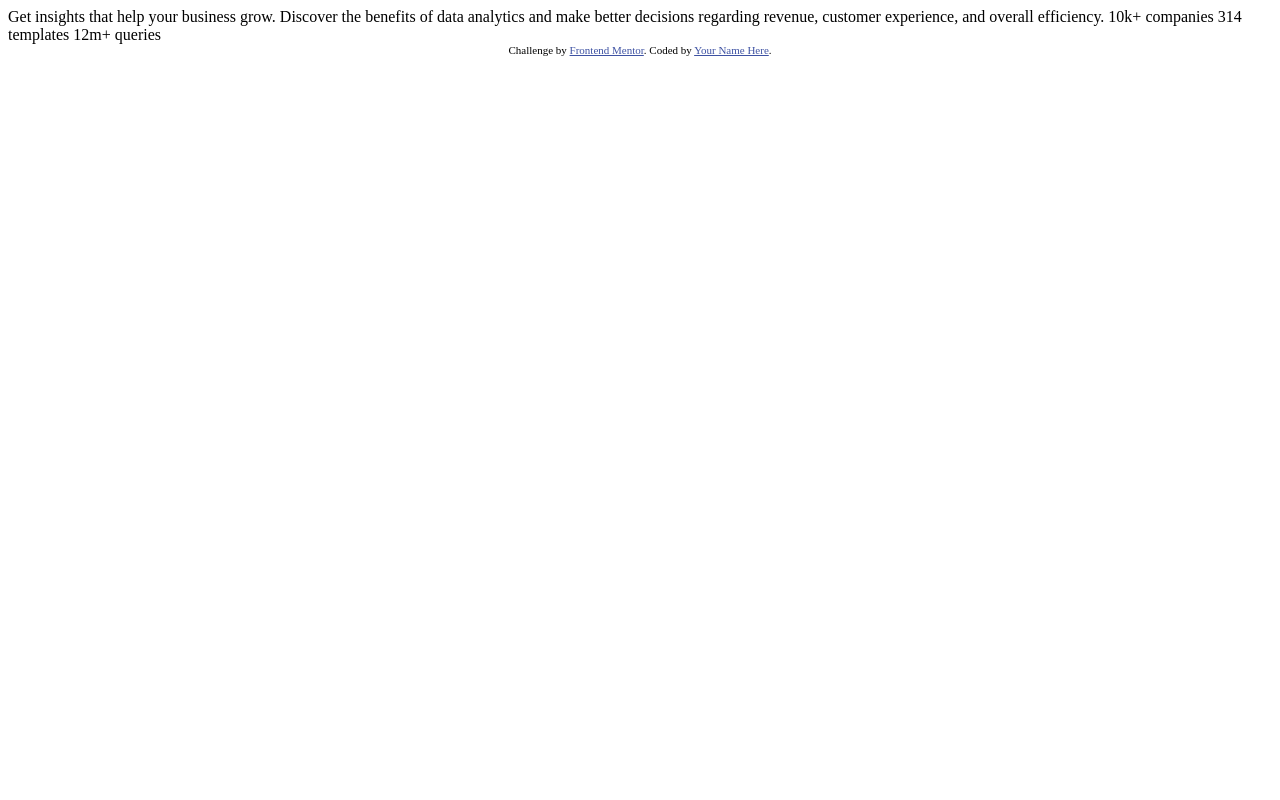
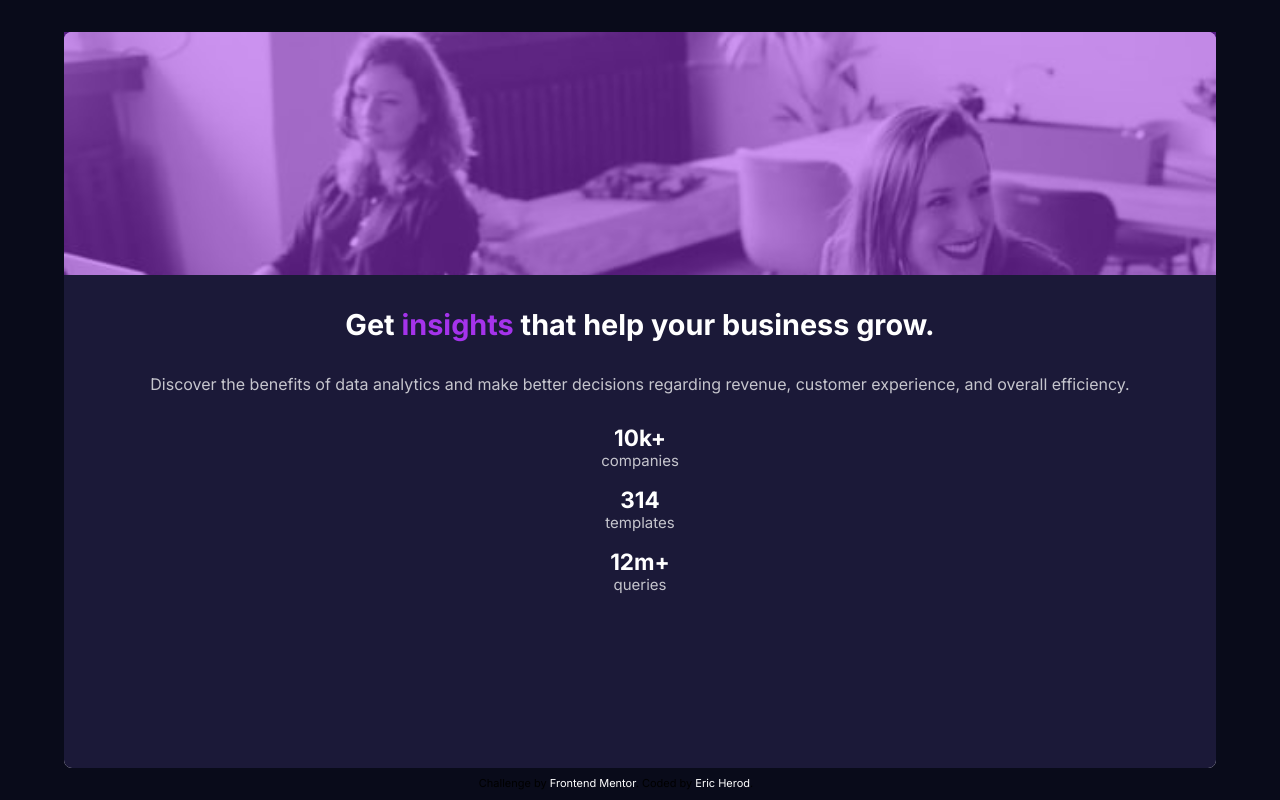
Before and after one commit to eherod/newbie-challenge-1, a plain HTML site: page index.html in a window 1280 px wide. Drawn offline with Linux system fonts and the light colour scheme.

Commit message:
updated css

```diff
--- a/index.html
+++ b/index.html
@@ -1,33 +1,63 @@
 <!DOCTYPE html>
 <html lang="en">
+
 <head>
   <meta charset="UTF-8">
-  <meta name="viewport" content="width=device-width, initial-scale=1.0"> <!-- displays site properly based on user's device -->
-
+  <meta name="viewport" content="width=device-width, initial-scale=1.0">
+  <!-- displays site properly based on user's device -->
+  <link rel="stylesheet" href="style/style.css">
+  <link rel="preconnect" href="https://fonts.gstatic.com">
+  <link href="https://fonts.googleapis.com/css2?family=Inter:wght@400;700&display=swap" rel="stylesheet">
+  <link href="https://fonts.googleapis.com/css2?family=Lexend+Deca&display=swap" rel="stylesheet">
   <link rel="icon" type="image/png" sizes="32x32" href="./images/favicon-32x32.png">
 
   <title>Frontend Mentor | Stats preview card component</title>
 
-  <!-- Feel free to remove these styles or customise in your own stylesheet 👍 -->
-  <style>
-    .attribution { font-size: 11px; text-align: center; }
-    .attribution a { color: hsl(228, 45%, 44%); }
-  </style>
+
 </head>
+
 <body>
+  <main class="wrapper">
+    <section class="image-container">
 
-  Get insights that help your business grow.
 
-  Discover the benefits of data analytics and make better decisions regarding revenue, customer
-  experience, and overall efficiency.
 
-  10k+ companies
-  314 templates
-  12m+ queries
 
-  <div class="attribution">
-    Challenge by <a href="https://www.frontendmentor.io?ref=challenge" target="_blank">Frontend Mentor</a>.
-    Coded by <a href="#">Your Name Here</a>.
-  </div>
+    </section>
+    <section class="content">
+      <h1>Get <span class="insights">insights</span> that help your business grow.</h1>
+
+      <p class="content-p">Discover the benefits of data analytics and make better decisions regarding revenue, customer
+        experience, and overall efficiency.</p>
+
+      <section class="stats">
+        <h2>10k+</h2>
+        <p>companies</p>
+        <h2>314 </h2>
+        <p>templates</p>
+        <h2>12m+</h2>
+        <p>queries</p>
+
+      </section>
+
+
+
+
+
+    </section>
+
+
+    <div class="attribution">
+      Challenge by <a href="https://www.frontendmentor.io?ref=challenge" target="_blank">Frontend Mentor</a>.
+      Coded by <a href="#">Eric Herod</a>.
+    </div>
+
+
+
+  </main>
+
+
+
 </body>
+
 </html>
--- /dev/null
+++ b/style/style.css
@@ -0,0 +1,122 @@
+:root{
+    --veryDark: hsl(233, 47%, 7%);
+    --dark: hsl(244, 38%, 16%) ;
+    --light: hsl(277, 82%, 56%);
+    --headingClr: hsl(0, 0%, 100%);
+    --pClr: hsla(0, 0%, 100%, .75) ;
+    --statHeading:hsla(0, 0%, 100%, .6) ;
+}
+
+* {
+
+    margin: 0;
+    padding: 0;
+    box-sizing: border-box;
+
+}
+
+  body{
+      background: var(--veryDark);
+      font-size: 15px;
+      font-family: 'Inter', 'Lexend Deca', sans-serif;
+  }
+
+  .wrapper{
+      width: 90%;
+      height: 92vh;
+      margin: 2rem auto 0 auto;
+      padding: 0;
+      background-color: white;
+      border-radius: .5rem;
+  }
+
+  .image-container {
+      width: 100%;
+      height: 33%;
+      border-radius: .5rem .5rem 0 0;
+      background: url(../images/image-header-mobile.jpg) top left / 100% no-repeat;
+      margin-bottom: 0;
+      position: relative;
+  }
+
+  .image-container::after{
+      content: "";
+      display: block;
+      width: 100%;
+      height: 100%;
+      background-color: var(--light);
+      opacity: .5;
+      position: absolute;
+      top: 0;
+      left: 0;
+  }
+
+  .content{
+      background-color: var(--dark);
+      margin-top: 0;
+      height: 67%;
+      width: 100%;
+      border-radius: 0 0 .5rem .5rem;
+  }
+
+  .content h1{
+
+      text-align: center;
+      font-size: 1.8rem;
+      line-height: 2.3rem;
+      font-weight: bold;
+      padding: 2rem 1.5rem 0 1.5rem;
+  }
+
+  h1, h2 {
+
+    color: var(--headingClr);
+
+  }
+
+  p{
+    color: var(--pClr);
+  }
+
+  .insights{
+      color: var(--light);
+  }
+
+  .content-p{
+
+      text-align: center;
+      font-size: 1rem;
+      line-height: 2rem;
+      padding: 1.5rem;
+  }
+
+  .stats{
+      text-align: center;
+
+  }
+
+  .stats p{
+      padding-bottom: 1rem;
+  }
+
+
+
+
+
+
+
+
+
+  /*bottom attribution info */
+  .attribution {
+    font-size: 11px;
+    text-align: center;
+    margin-top: .5rem;
+    margin-right: 3rem;
+
+  }
+
+  .attribution a {
+    color: var(--headingClr);
+    text-decoration: none;
+  }
```
